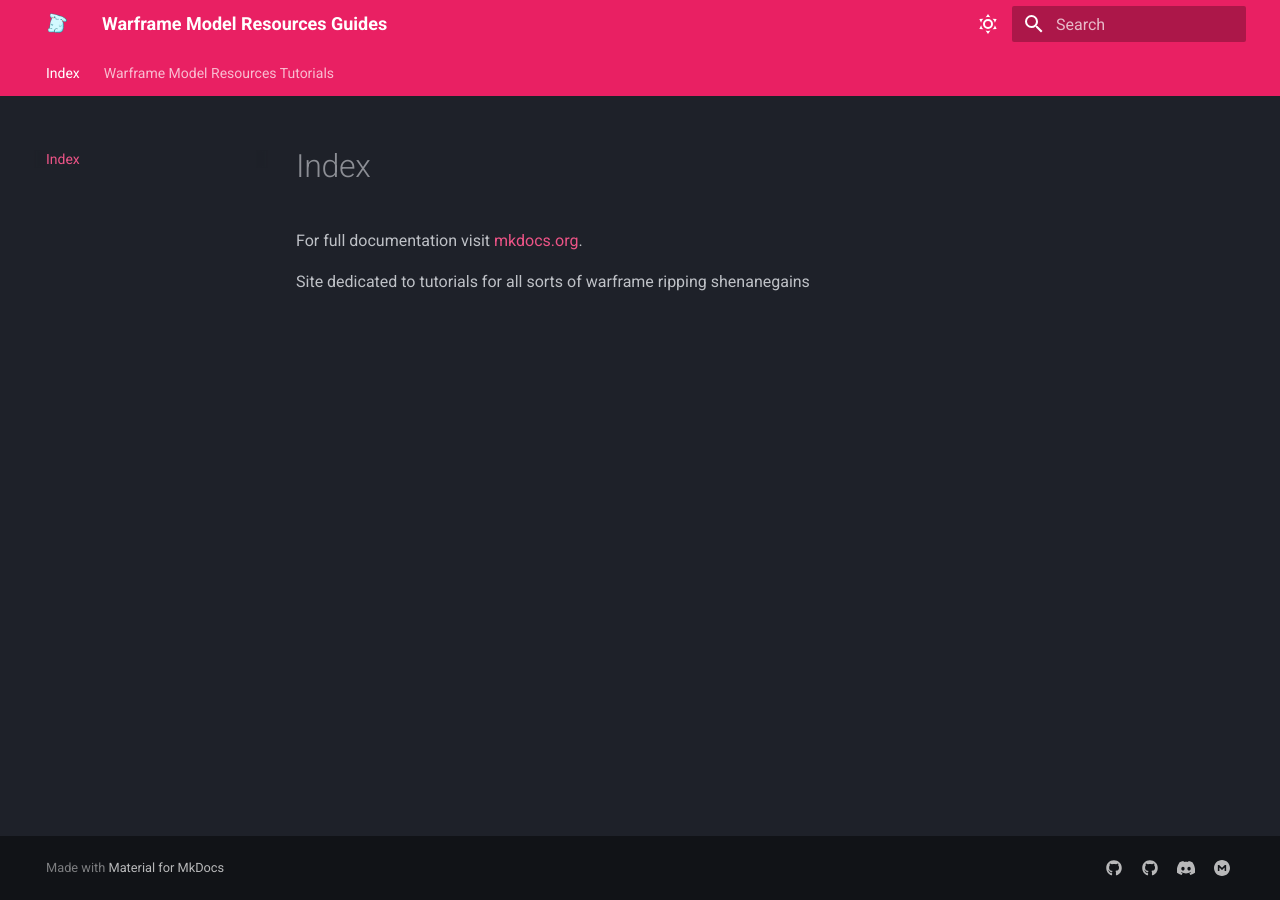
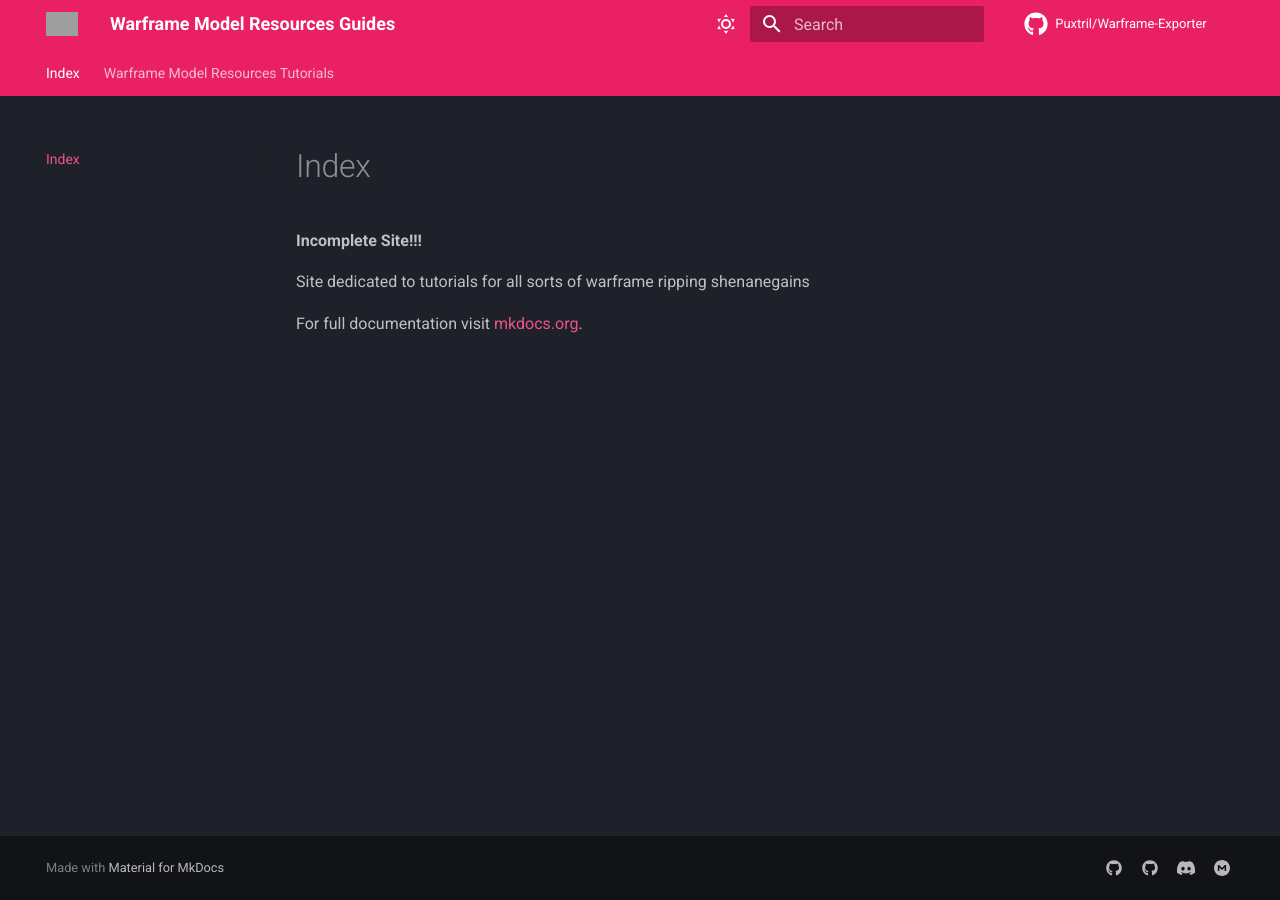
Before and after one commit to Kptweedy/Tutorials, an MkDocs documentation site: the page built from docs/index.md, in a window 1280 px wide. Built offline with MkDocs 1.6.1 and Material for MkDocs 9.7.7, drawn with Linux system fonts in a browser that asks for light colours; comment, search, counter and statistics services are not loaded; grey boxes are pictures that could not be loaded.

Commit message:
adding a bunch of stuff, i really should be using a testing branch lole :sob:

```diff
--- a/docs/index.md
+++ b/docs/index.md
@@ -1,5 +1,7 @@
 # Index
 
-For full documentation visit [mkdocs.org](https://www.mkdocs.org).
+**Incomplete Site!!!**
 
 Site dedicated to tutorials for all sorts of warframe ripping shenanegains
+
+For full documentation visit [mkdocs.org](https://www.mkdocs.org).
--- a/mkdocs.yml
+++ b/mkdocs.yml
@@ -1,8 +1,10 @@
 site_name: Warframe Model Resources Guides
 theme:
-  logo: /assets/015.png
+  logo: assets/logos/transparent-logo.gif #wonder how thiss affects performance
   name: material
-  favicon: /assets/smol-loki.png
+  favicon: /assets/logos/favicon.ico
+  icon:
+    repo: fontawesome/brands/github
   features:
     - navigation.instant
     - navigation.instant.progress
@@ -32,6 +34,9 @@ theme:
       primary: purple
       accent: deep orange
 
+repo_name: Puxtril/Warframe-Exporter
+repo_url: https://github.com/Puxtril/Warframe-Exporter
+
 extra:
   social:
     - icon: fontawesome/brands/github
@@ -44,15 +49,21 @@ extra:
       link: https://mega.nz/folder/fIUQDQYZ#vRNqurxNdzELIboK214Kxg
 
 markdown_extensions:
+  - admonition
+  - footnotes
+  - attr_list
+  - md_in_html
+  - pymdownx.details
+  - pymdownx.critic
+  - pymdownx.caret
+  - pymdownx.inlinehilite
+  - pymdownx.keys
+  - pymdownx.mark
+  - pymdownx.snippets
+  - pymdownx.superfences
+  - pymdownx.tilde
+  - pymdownx.emoji:
+      emoji_index: !!python/name:material.extensions.emoji.twemoji
+      emoji_generator: !!python/name:material.extensions.emoji.to_svg
   - pymdownx.highlight:
       anchor_linenums: true
-  - pymdownx.inlinehilite
-  - pymdownx.snippets
-  - admonition
-  - pymdownx.arithmatex:
-      generic: true
-  - footnotes
-  - pymdownx.details
-  - pymdownx.superfences
-  - pymdownx.mark
-  - attr_list
```
Also changed, not shown: docs/Warframe-Model-Resources-Tutorials/2-how-to-use-extractor.md (+2 -0 lines), docs/Warframe-Model-Resources-Tutorials/5-how-to-bake.md (+1 -1 lines), docs/assets/logos/favicon-16x16.png (added), docs/assets/logos/favicon-32x32.png (added), docs/assets/logos/favicon.ico (added), docs/assets/logos/rainbow-logo-q10.gif (added), docs/assets/logos/rainbow-logo-rotate-q10.gif (added), docs/assets/logos/smol-loki-favicon.png (renamed from docs/assets/015.png), docs/assets/logos/smol-loki.png (renamed from docs/assets/smol-loki.png), 2 other files.
